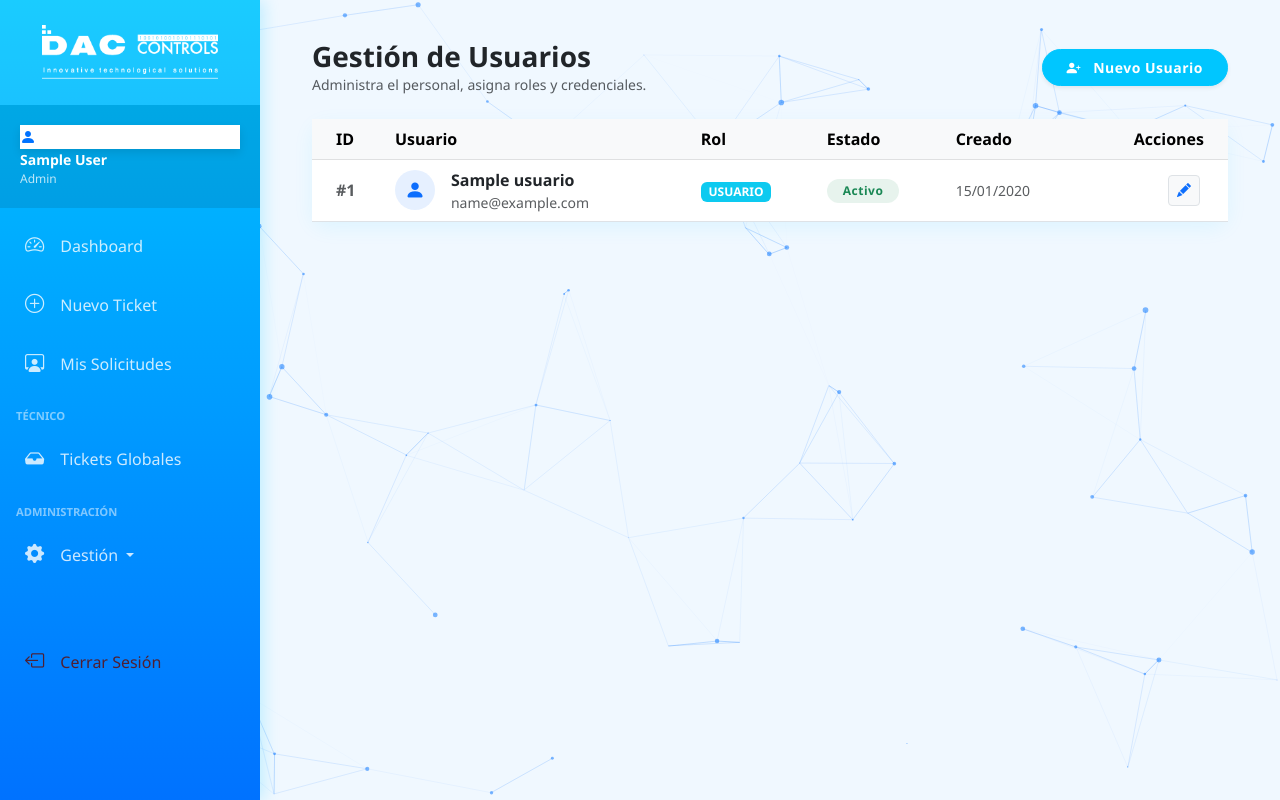
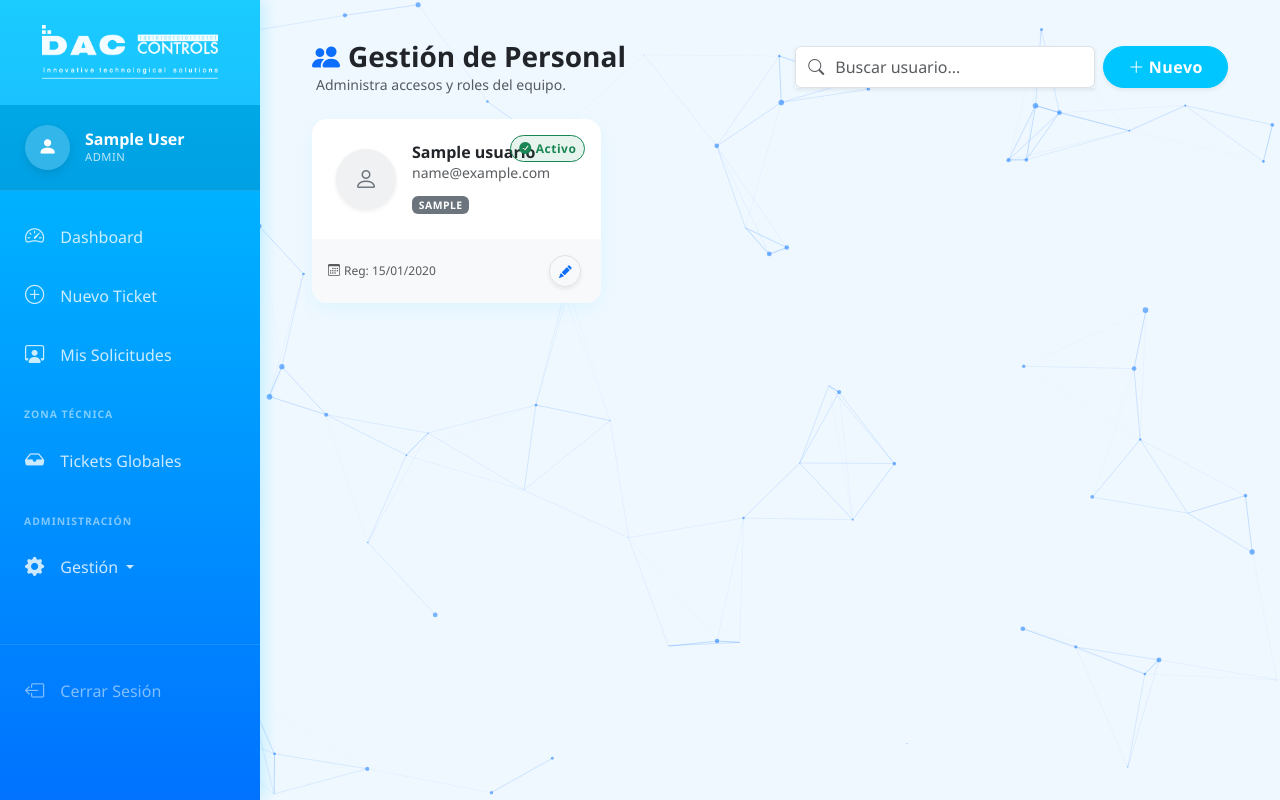
Before and after one commit to 09diego09/sistema_tickets, a PHP site: page /sistema_tickets/views/admin_usuarios.php in a window 1280 px wide. Run offline with PHP 8.4, Linux system fonts and the light colour scheme; the visitor is signed in with stand-in values (Sample User, id 1); tables that the repository leaves empty or names only in its code hold one stand-in row (values such as "Sample post").

Commit message:
UI: actualización sidebar

```diff
--- a/includes/header.php
+++ b/includes/header.php
@@ -130,55 +121,64 @@ $rol = $_SESSION['usuario_rol'] ?? 'usuario';
         letter-spacing: 0.5px;
     }
 
-    /* --- PERFIL DE USUARIO EN BARRA LATERAL --- */
+    /* --- PERFIL DE USUARIO (CORREGIDO) --- */
     .user-panel {
-        background: rgba(0, 0, 0, 0.1);
-        padding: 20px;
+        background: rgba(0, 0, 0, 0.1); /* Fondo sutil para separar el bloque */
+        padding: 20px 25px;
         margin: 0;
+        display: flex; /* Flexbox para alinear icono y texto */
+        align-items: center;
+        gap: 15px; /* Espacio entre icono y texto */
+        border-bottom: 1px solid rgba(255,255,255,0.1);
     }
+
     .user-avatar {
-        background: white;
-        color: #0072ff; /* Icono azul dentro del círculo blanco */
+        /* EL CAMBIO CLAVE: Quitamos el blanco sólido */
+        background: rgba(255, 255, 255, 0.2); /* Blanco transparente */
+        color: white; /* Icono blanco */
+        width: 45px;
+        height: 45px;
+        border-radius: 50%;
+        display: flex;
+        align-items: center;
+        justify-content: center;
+        font-size: 1.2rem;
         box-shadow: 0 4px 10px rgba(0,0,0,0.1);
+        backdrop-filter: blur(5px); /* Efecto vidrio (opcional, moderno) */
     }
 
     #particles-js {
-        position: fixed; /* Se queda fijo al hacer scroll */
+        position: fixed;
         width: 100%;
         height: 100%;
         top: 0;
         left: 0;
-        z-index: -1; /* ¡IMPORTANTE! Se va detrás de todo el contenido */
-        /* El color de fondo ya lo definimos en el 'body', las partículas flotarán sobre él */
-    }
-
-    /* Aseguramos que el wrapper del contenido sea transparente para ver el fondo */
-    .content-wrapper {
-        background: transparent !important;
+        z-index: -1;
     }
 
 </style>
 </head>
 <body>
 
-
     <div id="particles-js"></div>
     <nav class="sidebar">
         <div class="sidebar-header text-center">
-    <img src="../assets/logo_blanco.png" alt="DAC Controls" style="max-width: 80%; height: auto;">
+            <img src="../assets/logo_blanco.png" alt="DAC Controls" style="max-width: 80%; height: auto; opacity: 0.95;">
         </div>
 
         <div class="user-panel">
-            <div class="user-avatar"><i class="bi bi-person-fill"></i></div>
+            <div class="user-avatar">
+                <i class="bi bi-person-fill"></i>
+            </div>
             <div class="user-info">
-                <div class="fw-bold small"><?php echo htmlspecialchars($_SESSION['usuario_nombre']); ?></div>
-                <div class="small opacity-75" style="font-size: 0.75rem;">
+                <div class="fw-bold text-white" style="line-height: 1.2;"><?php echo htmlspecialchars($_SESSION['usuario_nombre']); ?></div>
+                <div class="small text-white opacity-75 text-uppercase" style="font-size: 0.7rem; letter-spacing: 0.5px;">
                     <?php echo ucfirst($rol); ?>
                 </div>
             </div>
         </div>
 
-        <ul class="nav flex-column mt-2">
+        <ul class="nav flex-column mt-3">
             <li class="nav-item">
                 <a href="../views/dashboard.php" class="nav-link">
                     <i class="bi bi-speedometer2"></i> Dashboard
@@ -197,9 +197,9 @@ $rol = $_SESSION['usuario_rol'] ?? 'usuario';
             </li>
 
             <?php if ($rol === 'admin' || $rol === 'tecnico'): ?>
-                <li class="nav-item mt-3">
-                    <div class="text-white opacity-50 small px-3 mb-1 text-uppercase fw-bold" style="font-size: 0.7rem;">
-                        Técnico
+                <li class="nav-item mt-4 mb-2">
+                    <div class="text-white opacity-50 small px-4 text-uppercase fw-bold" style="font-size: 0.65rem; letter-spacing: 1px;">
+                        Zona Técnica
                     </div>
                 </li>
                 <li class="nav-item">
@@ -210,8 +210,8 @@ $rol = $_SESSION['usuario_rol'] ?? 'usuario';
             <?php endif; ?>
 
             <?php if ($rol === 'admin'): ?>
-                <li class="nav-item mt-3">
-                    <div class="text-white opacity-50 small px-3 mb-1 text-uppercase fw-bold" style="font-size: 0.7rem;">
+                <li class="nav-item mt-4 mb-2">
+                    <div class="text-white opacity-50 small px-4 text-uppercase fw-bold" style="font-size: 0.65rem; letter-spacing: 1px;">
                         Administración
                     </div>
                 </li>
@@ -221,14 +221,14 @@ $rol = $_SESSION['usuario_rol'] ?? 'usuario';
                         <i class="bi bi-gear-fill"></i> Gestión
                     </a>
                     <div class="collapse" id="submenuAdmin">
-                        <ul class="nav flex-column">
+                        <ul class="nav flex-column ps-3 bg-black bg-opacity-10">
                             <li class="nav-item">
-                                <a href="../views/admin_usuarios.php" class="nav-link nav-sub-link">
+                                <a href="../views/admin_usuarios.php" class="nav-link nav-sub-link py-2" style="font-size: 0.9rem;">
                                     <i class="bi bi-people"></i> Usuarios
                                 </a>
                             </li>
                             <li class="nav-item">
-                                <a href="#" class="nav-link nav-sub-link">
+                                <a href="#" class="nav-link nav-sub-link py-2" style="font-size: 0.9rem;">
                                     <i class="bi bi-bar-chart"></i> Estadísticas
                                 </a>
                             </li>
@@ -237,8 +237,8 @@ $rol = $_SESSION['usuario_rol'] ?? 'usuario';
                 </li>
             <?php endif; ?>
 
-            <li class="nav-item mt-5">
-                <a href="../actions/logout.php" class="nav-link text-danger-emphasis" style="opacity: 0.9;">
+            <li class="nav-item mt-5 pt-3 border-top border-white border-opacity-10">
+                <a href="../actions/logout.php" class="nav-link text-white-50 hover-danger">
                     <i class="bi bi-box-arrow-left"></i> Cerrar Sesión
                 </a>
             </li>
--- a/views/admin_usuarios.php
+++ b/views/admin_usuarios.php
@@ -3,130 +3,126 @@
 require '../includes/header.php';
 require '../config/db.php';
 
-// 1. SEGURIDAD: Solo Admins pueden entrar aquí
+// 1. SEGURIDAD: Solo Admins
 if (!isset($_SESSION['usuario_rol']) || $_SESSION['usuario_rol'] !== 'admin') {
     header("Location: dashboard.php?error=acceso_denegado");
     exit;
 }
 
 // 2. OBTENER USUARIOS
-// Traemos todos los usuarios ordenados por nombre
-$sql = "SELECT * FROM usuarios ORDER BY id DESC";
+$sql = "SELECT * FROM usuarios ORDER BY nombre ASC";
 $stmt = $pdo->query($sql);
 $usuarios = $stmt->fetchAll(PDO::FETCH_ASSOC);
 ?>
 
-<div class="container-fluid">
+<div class="container-fluid mb-5">
 
-    <div class="d-flex justify-content-between align-items-center mb-4">
-        <div>
-            <h3 class="fw-bold text-dark mb-0">Gestión de Usuarios</h3>
-            <p class="text-muted small mb-0">Administra el personal, asigna roles y credenciales.</p>
+    <div class="row align-items-center mb-4 g-3">
+        <div class="col-md-6">
+            <h3 class="fw-bold text-dark mb-0"><i class="bi bi-people-fill text-primary me-2"></i>Gestión de Personal</h3>
+            <p class="text-muted small mb-0 ms-1">Administra accesos y roles del equipo.</p>
         </div>
-        <button class="btn btn-primary btn-sm px-4 py-2 rounded-pill shadow-sm" data-bs-toggle="modal" data-bs-target="#modalUsuario" onclick="limpiarModal()">
-            <i class="bi bi-person-plus-fill me-2"></i> Nuevo Usuario
-        </button>
+        <div class="col-md-6 d-flex justify-content-md-end gap-2">
+            <div class="input-group shadow-sm" style="max-width: 300px;">
+                <span class="input-group-text bg-white border-end-0"><i class="bi bi-search text-muted"></i></span>
+                <input type="text" id="buscador" class="form-control border-start-0 ps-0" placeholder="Buscar usuario..." onkeyup="filtrarUsuarios()">
+            </div>
+
+            <button class="btn btn-primary fw-bold shadow-sm px-4 rounded-pill" data-bs-toggle="modal" data-bs-target="#modalUsuario" onclick="limpiarModal()">
+                <i class="bi bi-plus-lg me-1"></i>Nuevo
+            </button>
+        </div>
     </div>
 
-    <div class="card border-0 shadow-sm" style="border-radius: 15px;">
-        <div class="card-body p-0">
-            <table class="table table-hover align-middle mb-0">
-                <thead class="table-light">
-                    <tr>
-                        <th class="ps-4">ID</th>
-                        <th>Usuario</th>
-                        <th>Rol</th>
-                        <th>Estado</th>
-                        <th>Creado</th>
-                        <th class="text-end pe-4">Acciones</th>
-                    </tr>
-                </thead>
-                <tbody>
-                    <?php foreach($usuarios as $u): ?>
-                    <tr>
-                        <td class="ps-4 fw-bold text-muted">#<?php echo $u['id']; ?></td>
+    <div class="row g-4" id="contenedorUsuarios">
+        <?php foreach($usuarios as $u): ?>
+            <?php
+                // Definir estilos según rol
+                $rol = strtolower(trim($u['rol']));
+                $bg_avatar = 'secondary';
+                $badge_class = 'secondary';
+                $icono = 'bi-person';
 
-                        <td>
-                            <div class="d-flex align-items-center">
-                                <div class="rounded-circle bg-primary bg-opacity-10 text-primary d-flex align-items-center justify-content-center me-3" style="width: 40px; height: 40px;">
-                                    <i class="bi bi-person-fill fs-5"></i>
-                                </div>
-                                <div>
-                                    <div class="fw-bold text-dark"><?php echo htmlspecialchars($u['nombre']); ?></div>
-                                    <div class="text-muted small"><?php echo htmlspecialchars($u['email']); ?></div>
-                                </div>
-                            </div>
-                        </td>
+                if($rol === 'admin') {
+                    $bg_avatar = 'dark';
+                    $badge_class = 'dark';
+                    $icono = 'bi-shield-lock-fill';
+                }
+                elseif($rol === 'tecnico') {
+                    $bg_avatar = 'primary';
+                    $badge_class = 'primary';
+                    $icono = 'bi-tools';
+                }
+            ?>
 
-<td>
-    <?php
-        $rol_texto = '';
-        $rol_clase = 'secondary';
+            <div class="col-md-6 col-lg-4 usuario-card" data-nombre="<?php echo strtolower($u['nombre']); ?>" data-email="<?php echo strtolower($u['email']); ?>">
+                <div class="card border-0 shadow-sm h-100 position-relative" style="border-radius: 15px; overflow: hidden; transition: transform 0.2s;">
 
-        // Limpiamos el dato
-        $rol_db = strtolower(trim($u['rol']));
+                    <div class="position-absolute top-0 end-0 m-3">
+                        <?php if($u['activo']): ?>
+                            <span class="badge bg-success bg-opacity-10 text-success border border-success rounded-pill px-2 py-1"><i class="bi bi-check-circle-fill me-1"></i>Activo</span>
+                        <?php else: ?>
+                            <span class="badge bg-danger bg-opacity-10 text-danger border border-danger rounded-pill px-2 py-1"><i class="bi bi-x-circle-fill me-1"></i>Inactivo</span>
+                        <?php endif; ?>
+                    </div>
 
-        // --- LINEA DE DEPURACIÓN (RAYOS X) ---
-        // Esto imprimirá el valor real en pantalla, entre paréntesis
-       // echo "<small class='text-muted me-2'>($rol_db)</small>";
-        // -------------------------------------
+                    <div class="card-body p-4 d-flex align-items-center">
+                        <div class="rounded-circle bg-<?php echo $bg_avatar; ?> bg-opacity-10 text-<?php echo $bg_avatar; ?> d-flex align-items-center justify-content-center flex-shrink-0 shadow-sm" style="width: 60px; height: 60px; font-size: 1.5rem;">
+                            <i class="bi <?php echo $icono; ?>"></i>
+                        </div>
 
-        if ($rol_db === 'admin') {
-            $rol_texto = 'ADMIN';
-            $rol_clase = 'dark';
-        } elseif ($rol_db === 'tecnico' || $rol_db === 'técnico') {
-            $rol_texto = 'TÉCNICO';
-            $rol_clase = 'primary';
-        } else {
-            $rol_texto = 'USUARIO';
-            $rol_clase = 'info';
-        }
-    ?>
-    <span class="badge bg-<?php echo $rol_clase; ?> text-uppercase">
-        <?php echo $rol_texto; ?>
-    </span>
-</td>
+                        <div class="ms-3 w-100 overflow-hidden">
+                            <h6 class="fw-bold text-dark mb-0 text-truncate"><?php echo htmlspecialchars($u['nombre']); ?></h6>
+                            <small class="text-muted d-block text-truncate mb-2"><?php echo htmlspecialchars($u['email']); ?></small>
 
-                        <td>
-                            <?php if($u['activo']): ?>
-                                <span class="badge bg-success bg-opacity-10 text-success rounded-pill px-3">Activo</span>
-                            <?php else: ?>
-                                <span class="badge bg-danger bg-opacity-10 text-danger rounded-pill px-3">Inactivo</span>
-                            <?php endif; ?>
-                        </td>
+                            <span class="badge bg-<?php echo $badge_class; ?> text-uppercase" style="font-size: 0.65rem; letter-spacing: 0.5px;">
+                                <?php echo htmlspecialchars($u['rol']); ?>
+                            </span>
+                        </div>
+                    </div>
 
-                        <td><span class="text-muted small"><?php echo date('d/m/Y', strtotime($u['fecha_creacion'])); ?></span></td>
+                    <div class="card-footer bg-light border-0 p-3 d-flex justify-content-between align-items-center">
+                        <small class="text-muted" style="font-size: 0.75rem;">
+                            <i class="bi bi-calendar3 me-1"></i>Reg: <?php echo date('d/m/Y', strtotime($u['fecha_creacion'])); ?>
+                        </small>
 
-                        <td class="text-end pe-4">
-                            <button class="btn btn-sm btn-light border me-1"
+                        <div>
+                            <button class="btn btn-sm btn-white border shadow-sm text-primary me-1 rounded-circle"
+                                    style="width: 32px; height: 32px;"
                                     onclick='editarUsuario(<?php echo json_encode($u); ?>)'
                                     title="Editar">
-                                <i class="bi bi-pencil-fill text-primary"></i>
+                                <i class="bi bi-pencil-fill" style="font-size: 0.8rem;"></i>
                             </button>
 
                             <?php if($u['id'] != $_SESSION['usuario_id']): ?>
                                 <a href="../actions/eliminar_usuario.php?id=<?php echo $u['id']; ?>"
-                                   class="btn btn-sm btn-light border text-danger"
-                                   onclick="return confirm('¿Estás seguro de eliminar a este usuario?');"
+                                   class="btn btn-sm btn-white border shadow-sm text-danger rounded-circle"
+                                   style="width: 32px; height: 32px; line-height: 1.8;"
+                                   onclick="return confirm('¿Estás seguro de eliminar a <?php echo $u['nombre']; ?>?');"
                                    title="Eliminar">
-                                    <i class="bi bi-trash-fill"></i>
+                                    <i class="bi bi-trash-fill" style="font-size: 0.8rem;"></i>
                                 </a>
                             <?php endif; ?>
-                        </td>
-                    </tr>
-                    <?php endforeach; ?>
-                </tbody>
-            </table>
-        </div>
+                        </div>
+                    </div>
+                </div>
+            </div>
+        <?php endforeach; ?>
     </div>
+
+    <div id="noResultados" class="text-center py-5 d-none">
+        <i class="bi bi-search fs-1 text-muted opacity-25"></i>
+        <p class="text-muted mt-2">No se encontraron usuarios.</p>
+    </div>
+
 </div>
 
 <div class="modal fade" id="modalUsuario" tabindex="-1" aria-hidden="true">
     <div class="modal-dialog modal-dialog-centered">
-        <div class="modal-content border-0 shadow-lg" style="border-radius: 15px;">
-            <div class="modal-header bg-primary text-white" style="border-top-left-radius: 15px; border-top-right-radius: 15px;">
-                <h5 class="modal-title fw-bold" id="modalTitulo">Nuevo Usuario</h5>
-                <button type="button" class="btn-close btn-close-white" data-bs-dismiss="modal" aria-label="Close"></button>
+        <div class="modal-content border-0 shadow-lg" style="border-radius: 20px;">
+            <div class="modal-header border-0 pb-0 ps-4 pe-4 pt-4">
+                <h5 class="modal-title fw-bold text-dark" id="modalTitulo">Nuevo Miembro</h5>
+                <button type="button" class="btn-close" data-bs-dismiss="modal" aria-label="Close"></button>
             </div>
 
             <form action="../actions/guardar_usuario.php" method="POST">
@@ -134,43 +130,52 @@ $usuarios = $stmt->fetchAll(PDO::FETCH_ASSOC);
                     <input type="hidden" name="id" id="usuario_id">
 
                     <div class="mb-3">
-                        <label class="form-label fw-bold small text-muted">Nombre Completo</label>
-                        <input type="text" name="nombre" id="nombre" class="form-control" required>
+                        <label class="form-label fw-bold small text-muted text-uppercase">Nombre Completo</label>
+                        <div class="input-group">
+                            <span class="input-group-text bg-light border-0"><i class="bi bi-person text-secondary"></i></span>
+                            <input type="text" name="nombre" id="nombre" class="form-control bg-light border-0" placeholder="Ej: Juan Pérez" required>
+                        </div>
                     </div>
 
                     <div class="mb-3">
-                        <label class="form-label fw-bold small text-muted">Correo Electrónico</label>
-                        <input type="email" name="email" id="email" class="form-control" required>
+                        <label class="form-label fw-bold small text-muted text-uppercase">Correo Electrónico</label>
+                        <div class="input-group">
+                            <span class="input-group-text bg-light border-0"><i class="bi bi-envelope text-secondary"></i></span>
+                            <input type="email" name="email" id="email" class="form-control bg-light border-0" placeholder="correo@empresa.com" required>
+                        </div>
                     </div>
 
-                    <div class="row">
-                        <div class="col-md-6 mb-3">
-                            <label class="form-label fw-bold small text-muted">Rol</label>
-                            <select name="rol" id="rol" class="form-select">
-                                <option value="usuario">Usuario Normal</option>
-                                <option value="tecnico">Técnico</option>
-                                <option value="admin">Administrador</option>
+                    <div class="row g-3 mb-3">
+                        <div class="col-md-6">
+                            <label class="form-label fw-bold small text-muted text-uppercase">Rol</label>
+                            <select name="rol" id="rol" class="form-select bg-light border-0" style="cursor: pointer;">
+                                <option value="usuario">👤 Usuario</option>
+                                <option value="tecnico">🛠️ Técnico</option>
+                                <option value="admin">🔐 Admin</option>
                             </select>
                         </div>
-                        <div class="col-md-6 mb-3">
-                            <label class="form-label fw-bold small text-muted">Estado</label>
-                            <select name="activo" id="activo" class="form-select">
-                                <option value="1">Activo</option>
-                                <option value="0">Inactivo</option>
+                        <div class="col-md-6">
+                            <label class="form-label fw-bold small text-muted text-uppercase">Estado</label>
+                            <select name="activo" id="activo" class="form-select bg-light border-0">
+                                <option value="1">🟢 Activo</option>
+                                <option value="0">🔴 Inactivo</option>
                             </select>
                         </div>
                     </div>
 
-                    <div class="mb-3">
-                        <label class="form-label fw-bold small text-muted" id="labelPass">Contraseña</label>
-                        <input type="password" name="password" class="form-control" placeholder="Dejar en blanco para mantener la actual">
-                        <div class="form-text small text-muted" id="helpPass">Para usuarios nuevos es obligatoria.</div>
+                    <div class="bg-primary bg-opacity-10 p-3 rounded-3 mt-4">
+                        <label class="form-label fw-bold small text-primary mb-1" id="labelPass">Contraseña de Acceso</label>
+                        <div class="input-group bg-white rounded shadow-sm">
+                            <span class="input-group-text bg-white border-0"><i class="bi bi-key text-primary"></i></span>
+                            <input type="password" name="password" class="form-control border-0" placeholder="••••••••">
+                        </div>
+                        <div class="form-text small text-muted mt-2 ps-1" id="helpPass">Obligatoria para nuevos usuarios.</div>
                     </div>
                 </div>
 
                 <div class="modal-footer border-0 p-4 pt-0">
-                    <button type="button" class="btn btn-light text-muted" data-bs-dismiss="modal">Cancelar</button>
-                    <button type="submit" class="btn btn-primary px-4 fw-bold">Guardar Usuario</button>
+                    <button type="button" class="btn btn-light rounded-pill px-4 text-muted" data-bs-dismiss="modal">Cancelar</button>
+                    <button type="submit" class="btn btn-primary rounded-pill px-4 fw-bold shadow-sm">Guardar Cambios</button>
                 </div>
             </form>
         </div>
@@ -178,35 +183,57 @@ $usuarios = $stmt->fetchAll(PDO::FETCH_ASSOC);
 </div>
 
 <script>
+    // Función para buscar en tiempo real
+    function filtrarUsuarios() {
+        let input = document.getElementById('buscador').value.toLowerCase();
+        let tarjetas = document.getElementsByClassName('usuario-card');
+        let hayResultados = false;
+
+        for (let i = 0; i < tarjetas.length; i++) {
+            let nombre = tarjetas[i].getAttribute('data-nombre');
+            let email = tarjetas[i].getAttribute('data-email');
+
+            if (nombre.includes(input) || email.includes(input)) {
+                tarjetas[i].classList.remove('d-none');
+                hayResultados = true;
+            } else {
+                tarjetas[i].classList.add('d-none');
+            }
+        }
+
+        let mensajeVacio = document.getElementById('noResultados');
+        if (hayResultados) {
+            mensajeVacio.classList.add('d-none');
+        } else {
+            mensajeVacio.classList.remove('d-none');
+        }
+    }
+
     function limpiarModal() {
-        document.getElementById('modalTitulo').innerText = 'Nuevo Usuario';
-        document.getElementById('usuario_id').value = ''; // ID vacío = Crear
+        document.getElementById('modalTitulo').innerText = 'Nuevo Miembro';
+        document.getElementById('usuario_id').value = '';
         document.getElementById('nombre').value = '';
         document.getElementById('email').value = '';
         document.getElementById('rol').value = 'usuario';
         document.getElementById('activo').value = '1';
 
-        // Ajustar textos de contraseña
         document.getElementById('labelPass').innerText = 'Contraseña *';
         document.getElementById('helpPass').innerText = 'Obligatoria para nuevos usuarios.';
     }
 
     function editarUsuario(usuario) {
-        // Abrir modal manualmente
         var myModal = new bootstrap.Modal(document.getElementById('modalUsuario'));
         myModal.show();
 
-        // Rellenar datos
-        document.getElementById('modalTitulo').innerText = 'Editar Usuario';
-        document.getElementById('usuario_id').value = usuario.id; // ID lleno = Actualizar
+        document.getElementById('modalTitulo').innerText = 'Editar Perfil';
+        document.getElementById('usuario_id').value = usuario.id;
         document.getElementById('nombre').value = usuario.nombre;
         document.getElementById('email').value = usuario.email;
-        document.getElementById('rol').value = usuario.rol; // Aquí es importante que coincida con los values del select
+        document.getElementById('rol').value = usuario.rol;
         document.getElementById('activo').value = usuario.activo;
 
-        // Ajustar textos de contraseña (opcional al editar)
         document.getElementById('labelPass').innerText = 'Nueva Contraseña (Opcional)';
-        document.getElementById('helpPass').innerText = 'Escribe solo si quieres cambiarla.';
+        document.getElementById('helpPass').innerText = 'Déjalo vacío si no quieres cambiarla.';
     }
 </script>
 
```
Also changed, not shown: other parts of includes/header.php (+17 -26 lines). Lines whose indentation alone changed are shown as unchanged.
